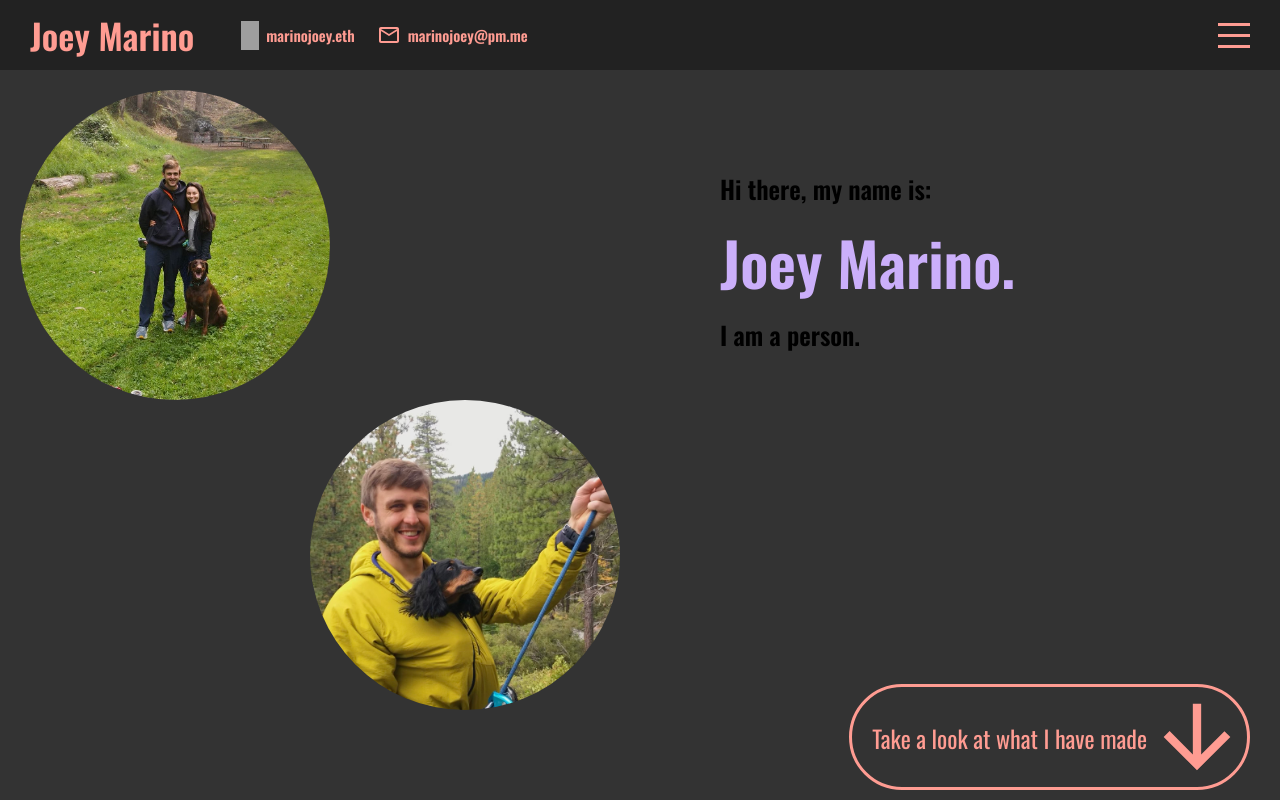
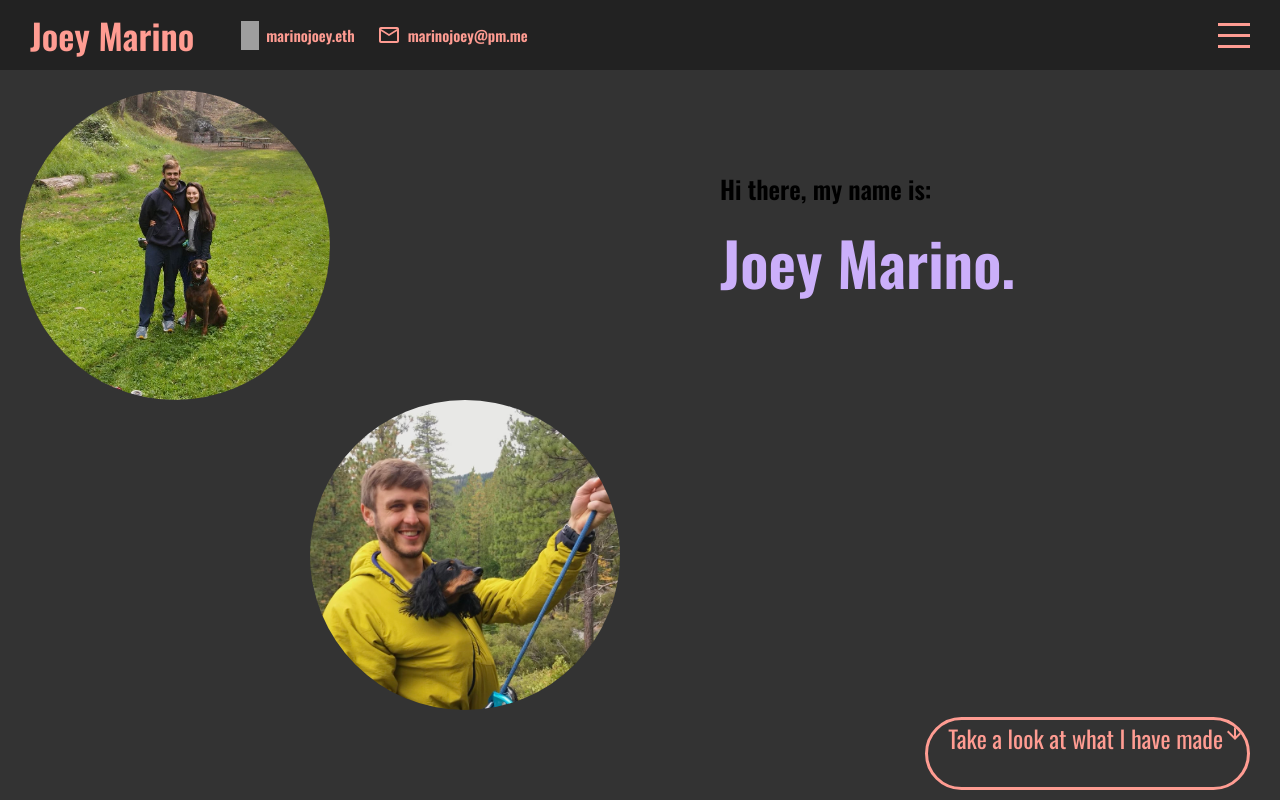
Before and after one commit to marinojoey/my-website, a React (Create React App) app: page / in a window 1280 px wide. Built offline with nearby package versions, Linux system fonts and the light colour scheme; grey boxes are pictures that could not be loaded.

Commit message:
made flow-control react componenet

```diff
--- a/src/Components/intro/Intro.jsx
+++ b/src/Components/intro/Intro.jsx
@@ -1,5 +1,5 @@
 import './intro.scss'
-import { ArrowDownward } from '@material-ui/icons';
+import Nexticon from '../nexticon/Nexticon';
 
 export default function intro() {
     return (
@@ -16,12 +16,9 @@ export default function intro() {
                 <div className="wrapper">
                     <h2>Hi there, my name is:</h2>
                     <h1>Joey Marino.</h1>
-                    <h3>I am a person.</h3>
+
                 </div>
-                <a href="#portfolio" >
-                    <span className='linktext'>Take a look at what I have made </span>
-                    <ArrowDownward className='arrow'/>
-                </a>
+                <Nexticon />
             </div>
         </div>
     )
--- a/src/Components/intro/intro.scss
+++ b/src/Components/intro/intro.scss
@@ -70,20 +70,7 @@
             text-decoration: none;
             border: 3px solid $ethpeach;
             border-radius: 100px;
-        .linktext {
-            display: flex;
-            height: 67px;
-            margin-top: auto;
-            margin-top: auto;
-            font-size: x-large;
-            padding-left: 20px;
-            color: $ethpeach;
-        }
-            .arrow {
-                width: 100px;
-                height: 100px;
-                color: $ethpeach;
-            }
+
         }
     }
 }
--- /dev/null
+++ b/src/Components/nexticon/Nexticon.jsx
@@ -0,0 +1,13 @@
+import './nexticon.scss'
+import { ArrowDownward } from '@material-ui/icons';
+
+export default function nexticon() {
+    return (
+        <div>
+            <a href="#portfolio" >
+                <span className='linktext'>Take a look at what I have made </span>
+                <ArrowDownward className='arrow'/>
+            </a>
+        </div>
+    )
+}
--- /dev/null
+++ b/src/Components/nexticon/nexticon.scss
@@ -0,0 +1,15 @@
+@import '../../global.scss';
+.linktext {
+    display: flex;
+    height: 67px;
+    margin-top: auto;
+    margin-top: auto;
+    font-size: x-large;
+    padding-left: 20px;
+    color: $ethpeach;
+}
+.arrow {
+    width: 100px;
+    height: 100px;
+    color: $ethpeach;
+}
```
